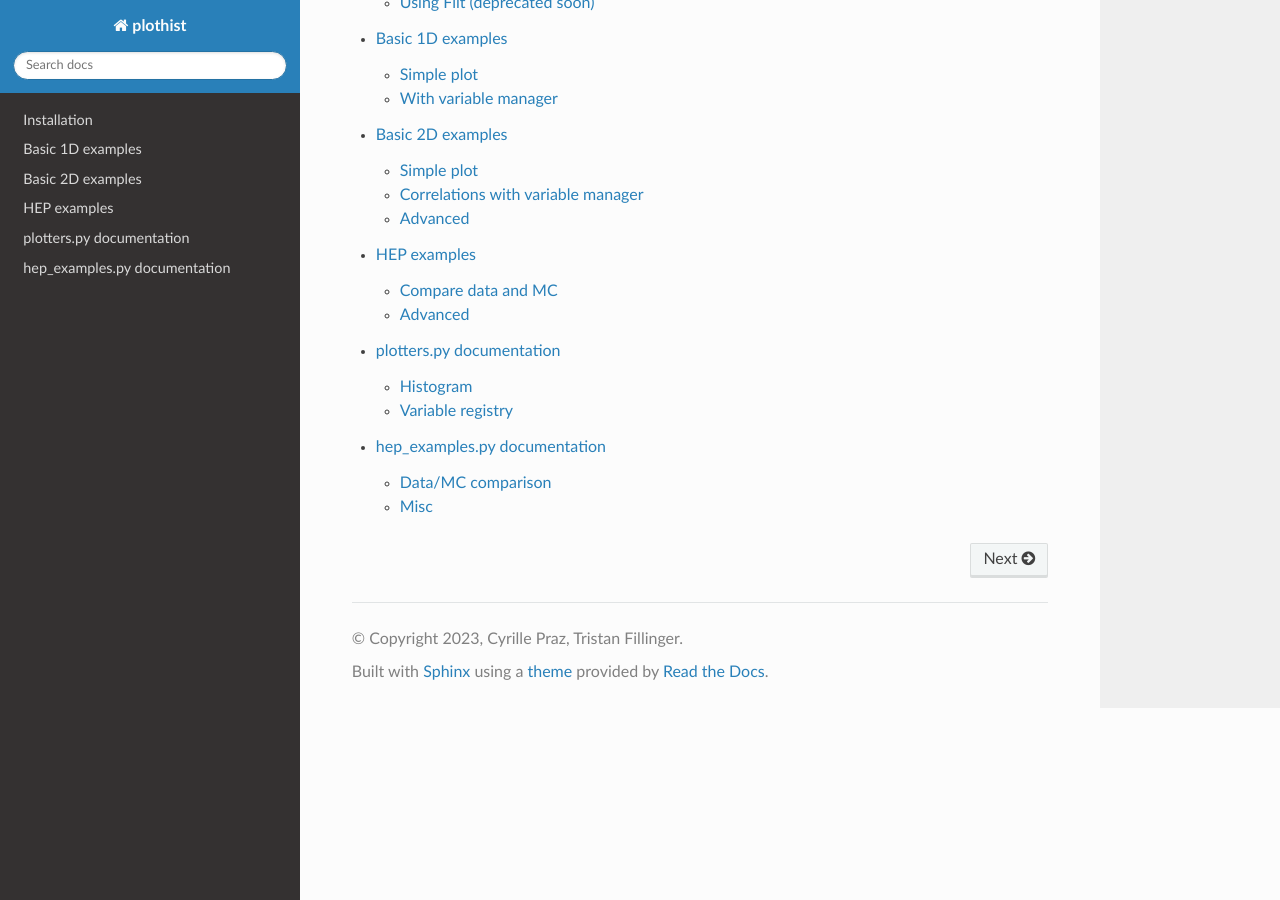
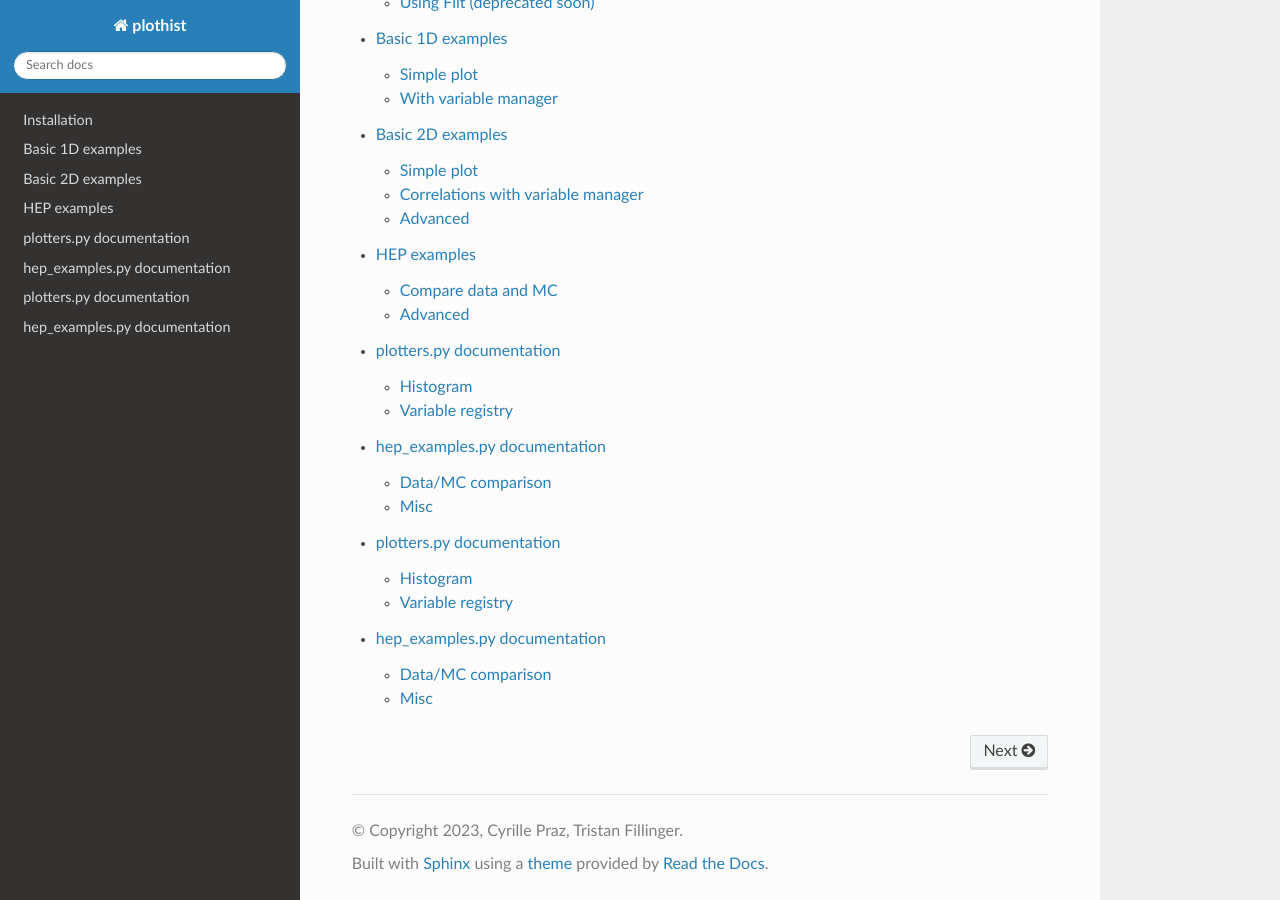
Before and after one commit to cyrraz/plothist, a Sphinx documentation site: the page built from docs/index.rst, in a window 1280 px wide and 900 px high, scrolled down 1353 px. Built offline with Sphinx 7.4.7 and the Read the Docs theme 2.0.0, drawn with Linux system fonts in a browser that asks for light colours.

Commit message:
autodoc update

```diff
--- /dev/null
+++ b/docs/documentation/documentation.rst
@@ -0,0 +1,67 @@
+.. _documentation-label:
+
+=========================
+plotters.py documentation
+=========================
+
+
+Histogram
+=========
+
+.. autofunction:: plotters.make_hist
+
+.. autofunction:: plotters.plot_hist
+
+.. autofunction:: plotters.make_2d_hist
+
+.. autofunction:: plotters.plot_2d_hist
+
+.. autofunction:: plotters.plot_error_hist
+
+.. autofunction:: plotters.plot_hist_difference
+
+.. autofunction:: plotters.compare_two_hist
+
+.. autofunction:: plotters.cubehelix_palette
+
+
+Helper functions
+--------------
+
+.. autofunction:: plotters.create_axis
+
+.. autofunction:: plotters._flatten_2d_hist
+
+
+Variable registry
+=================
+
+.. autofunction:: plotters.create_variable_registry
+
+.. autofunction:: plotters.get_variable_from_registry
+
+.. autofunction:: plotters.update_variable_registry_ranges
+
+
+Helper functions
+--------------
+
+.. autofunction:: plotters.update_variable_registry
+
+
+=========================
+hep_examples.py documentation
+=========================
+
+
+Data/MC comparison
+==================
+
+.. autofunction:: hep_examples.plot_mc
+
+.. autofunction:: hep_examples.compare_data_mc
+
+Misc
+====
+
+.. autofunction:: hep_examples.plot_b2_logo
--- a/docs/index.rst
+++ b/docs/index.rst
@@ -45,6 +45,7 @@
     basics/1d_hist
     basics/2d_hist
     advanced/hep_examples
+    documentation/documentation
     documentation/plotters
     documentation/hep_plotters
 
```
